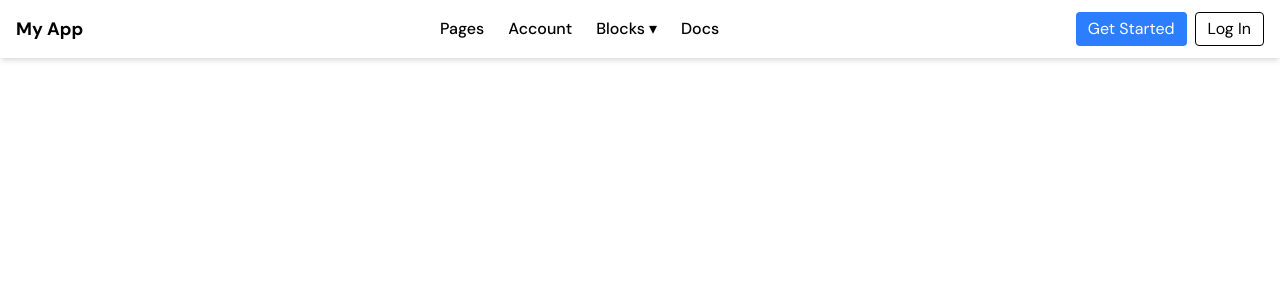
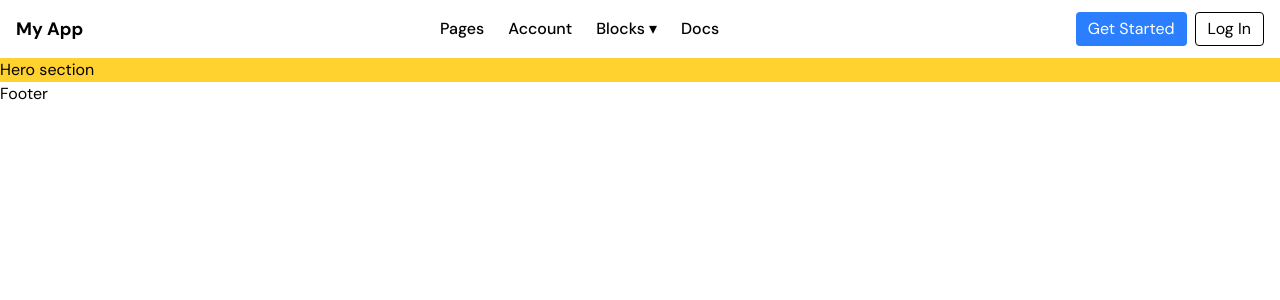
Before and after one commit to prasxor/Gym_Prototype, a React app in the folder frontend/: page / in a window 1280 px wide. Shown: the top 300 px of the page. Built offline with nearby package versions, Linux system fonts and the light colour scheme; the HTML template or start-up script is replaced by a standard one.

Commit message:
feat : working for now

```diff
--- a/frontend/src/App.jsx
+++ b/frontend/src/App.jsx
@@ -1,23 +1,26 @@
-import { useState } from "react";
+
 import Navbar  from "./components/Navbar";
 import "./App.css";
+import Footer from "./pages/Footer";
+import Home from "./pages/Home";
+import { BrowserRouter as Router, Routes, Route } from "react-router-dom";
 
 function App() {
   return (
     <div className="backgroundContainer">
-      {/* <Router> */}
+      <Router>
       <div className="navbarMainApp">
         {/* <Navbar /> */}
        <Navbar/>
       </div>
-      {/* <Routes> */}
-      {/* <Route path="/" element={<Home />} /> */}
+      <Routes>
+      <Route path="/" element={<Home />} />
       {/* <Route path="/news" element={<News />} />
           <Route path="/about" element={<About />} />
-          <Route path="/contact" element={<ContactUs />} />
+          <Route path="/contact" element={<ContactUs />} /> */}
         </Routes>
         <Footer />
-      </Router> */}
+      </Router>
     </div>
   );
 }
--- /dev/null
+++ b/frontend/src/pages/Footer.jsx
@@ -0,0 +1,9 @@
+import React from 'react'
+
+const Footer = () => {
+  return (
+    <div>Footer</div>
+  )
+}
+
+export default Footer
--- /dev/null
+++ b/frontend/src/pages/Home.jsx
@@ -0,0 +1,13 @@
+import React from 'react'
+
+const Home = () => {
+  return (
+    <section className='bg-amber-300 h-full w-full flex items-center'>
+        <div>
+            <h1>Hero section</h1>
+        </div>
+    </section>
+  )
+}
+
+export default Home
```
